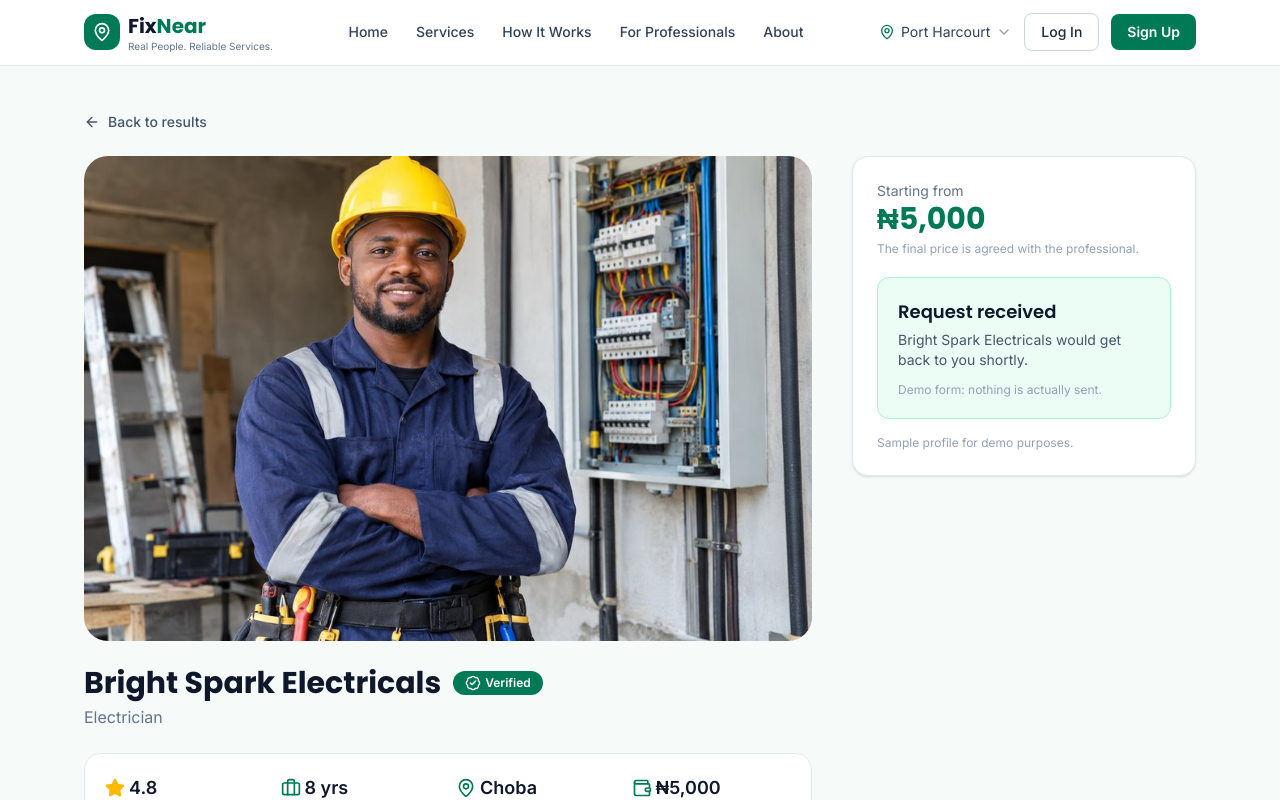
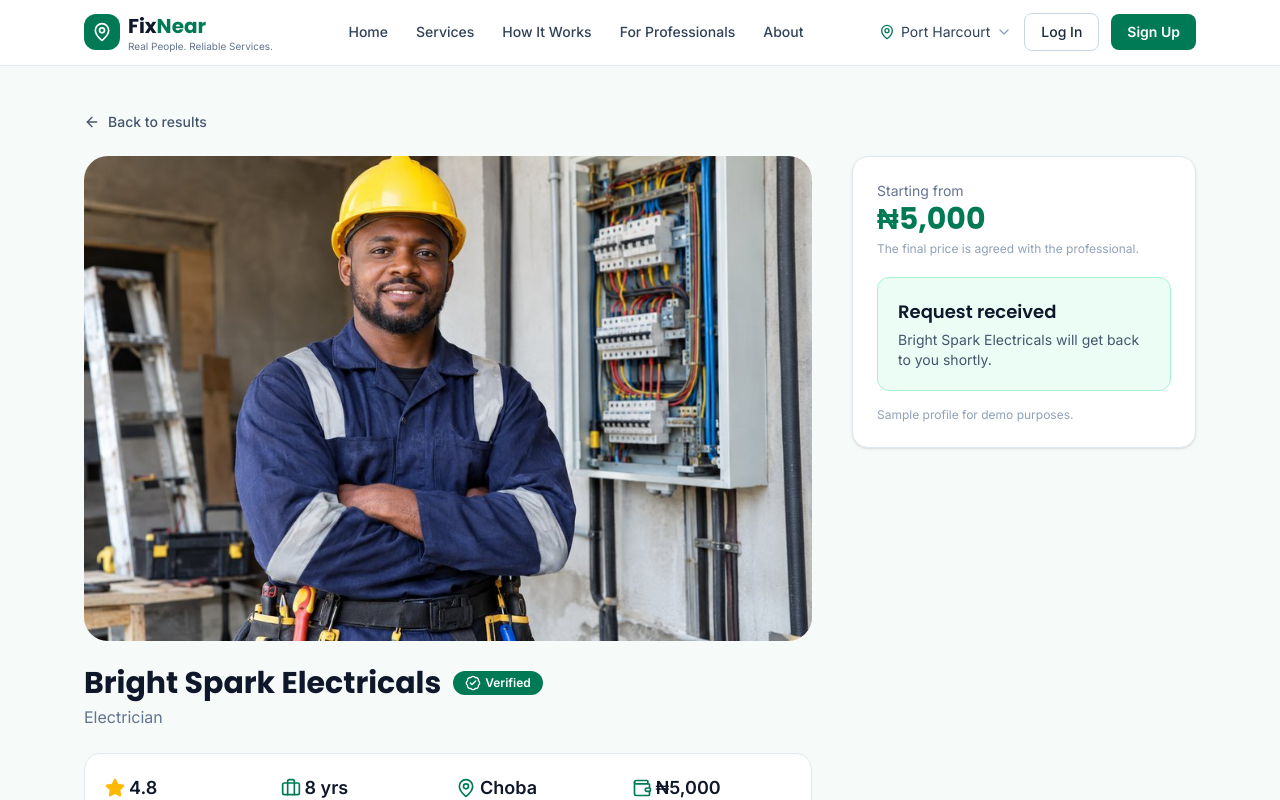
Before and after one commit to GabrielClifford/fixnear, a Next.js app: page /providers/bright-spark-electricals in a window 1280 px wide. Both pictures are taken after typing "Sample", "Sample" into the empty fields and a click on the button "Request a callback". Shown: the top 800 px of the page. Built offline with nearby package versions, Linux system fonts and the light colour scheme.

Commit message:
Remove demo warnings from auth and callback forms

```diff
--- a/components/CallbackForm.tsx
+++ b/components/CallbackForm.tsx
@@ -11,8 +11,7 @@ export default function CallbackForm({ name }: { name: string }) {
     return (
       <div className="rounded-xl border border-emerald-200 bg-emerald-50 p-5 text-sm">
         <p className="font-display text-lg font-semibold text-slate-900">Request received</p>
-        <p className="mt-1 text-slate-600">{name} would get back to you shortly.</p>
-        <p className="mt-3 text-xs text-slate-400">Demo form: nothing is actually sent.</p>
+        <p className="mt-1 text-slate-600">{name} will get back to you shortly.</p>
       </div>
     );
   }
```
